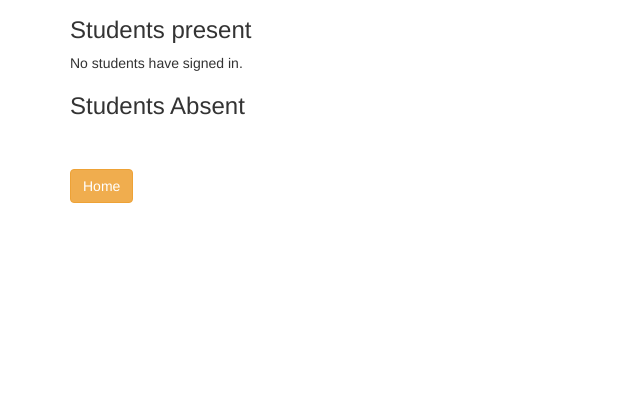
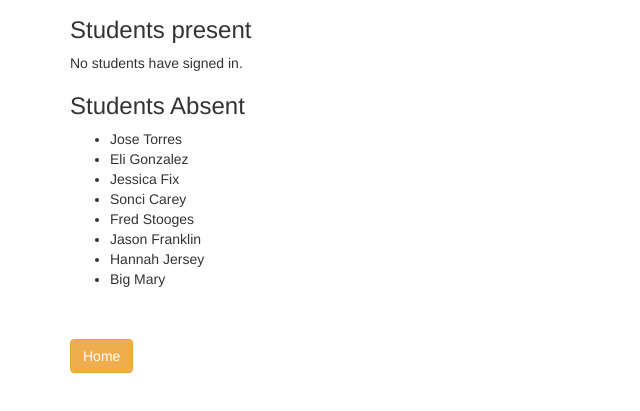
Before and after one commit to jtorrespdx/student_login_angular, a plain HTML site: page index.html at #!/teachers in a window 1280 px wide. Shown: the part 63-474 px from the top of the page, without its empty margins (0-640 px from the left). Drawn offline with nearby package versions, Linux system fonts and the light colour scheme.

Commit message:
syntax fixes.

```diff
--- a/index.html
+++ b/index.html
@@ -9,6 +9,7 @@
     <script src="lib/angular-ui-router.js"></script>
     <script src="app.js"></script>
     <script src="controllers/StudentsController.js"></script>
+    <script src="controllers/TeachersController.js"></script>
     <script src="services/StudentsFactory.js"></script>
   </head>
   <body>
--- a/partials/teachers.html
+++ b/partials/teachers.html
@@ -1,7 +1,7 @@
 <h1>Student Attendance</h1>
 
 <h3>Students present</h3>
-<p<ng-show="!areSignedIn.length">No students have signed in.</p>
+<p ng-show="!areSignedIn.length">No students have signed in.</p>
 <ul>
   <li ng-repeat="student in areSignedIn = (students | filter: {signedIn: true, signedOut: false})">
   {{ student.name }}
@@ -11,7 +11,7 @@
 <h3>Students Absent</h3>
   <p ng-show="!areNotSignedIn.Length">
   <ul>
-    <li ng-repeat="student in areNotSignedIn = (students | filter: {signedIn: false, signedOut: flase })">
+    <li ng-repeat="student in areNotSignedIn = (students | filter: {signedIn: false, signedOut: false })">
     {{ student.name }}
     </li>
   </ul>
```
